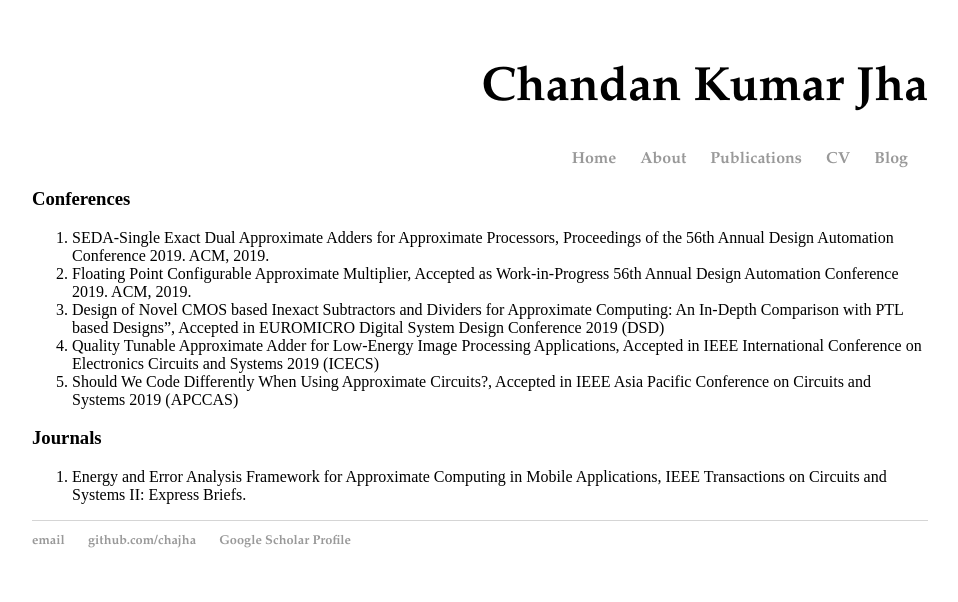
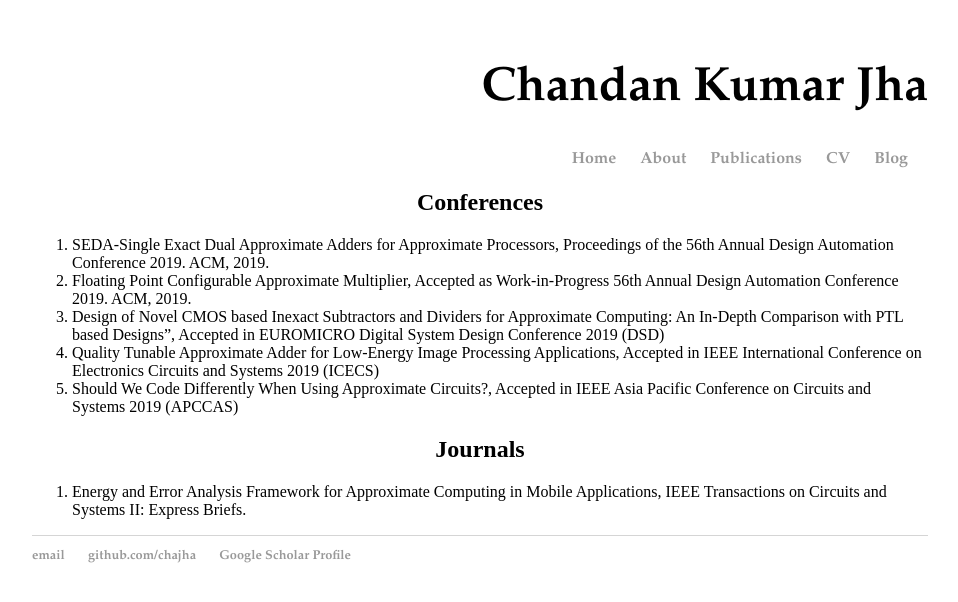
Before and after one commit to chajha/chajha.github.io, a Jekyll site: the page built from pages/publications.html, in a window 1280 px wide. Shown: the top 602 px of the page, without its empty margins (160-1118 px from the left). Built offline with Jekyll 4.4.1, drawn with Linux system fonts in a browser that asks for light colours.

Commit message:
Update publications.html

```diff
--- a/pages/publications.html
+++ b/pages/publications.html
@@ -3,7 +3,7 @@ layout: default
 title: Publications
 ---
 
-<h3> Conferences </h3>
+<h2 align="center"> Conferences </h2>
 
 <ol>
   <li> SEDA-Single Exact Dual Approximate Adders for Approximate Processors, Proceedings of the 56th Annual Design Automation Conference 2019. ACM, 2019. </li>
@@ -13,7 +13,7 @@ title: Publications
   <li> Should We Code Differently When Using Approximate Circuits?, Accepted in IEEE Asia Pacific Conference on Circuits and Systems 2019 (APCCAS)
 </ol>
 
-<h3> Journals </h3>
+<h2 align="center"> Journals </h2>
 
 <ol>
   <li> Energy and Error Analysis Framework for Approximate Computing in Mobile Applications, IEEE Transactions on Circuits and Systems II: Express Briefs. </li>
```
